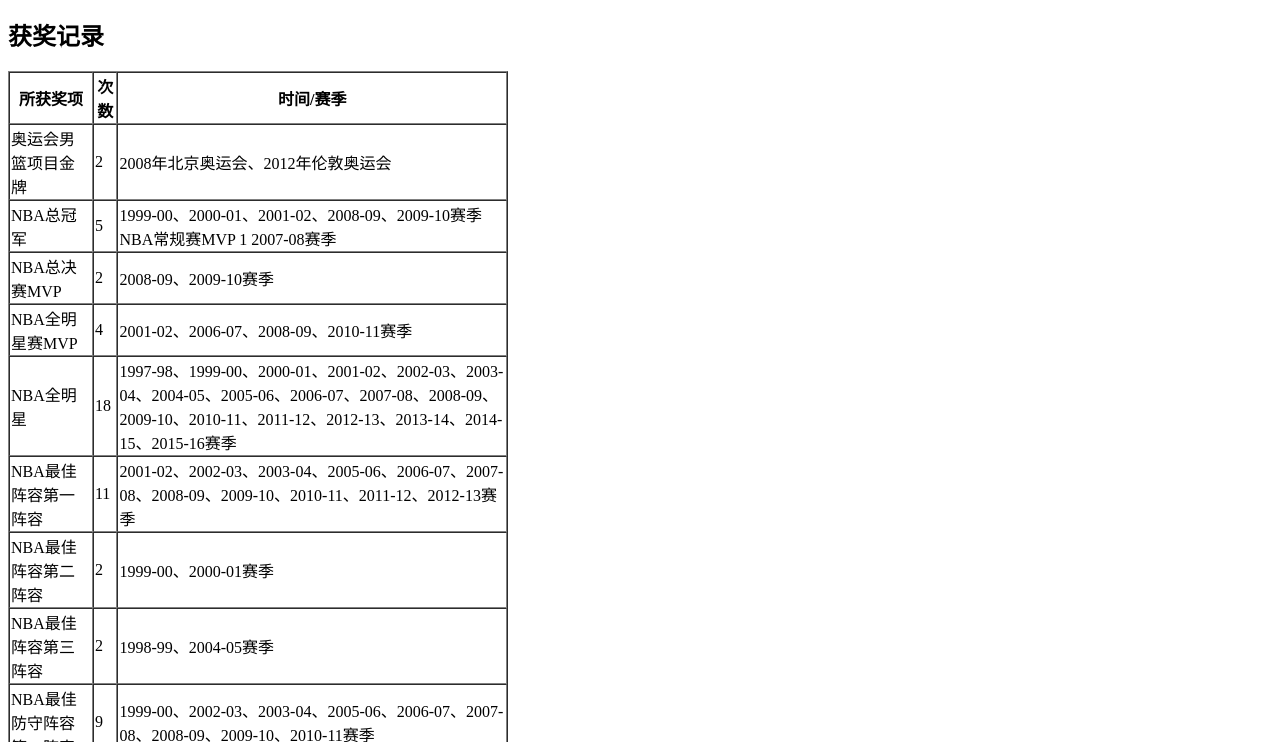
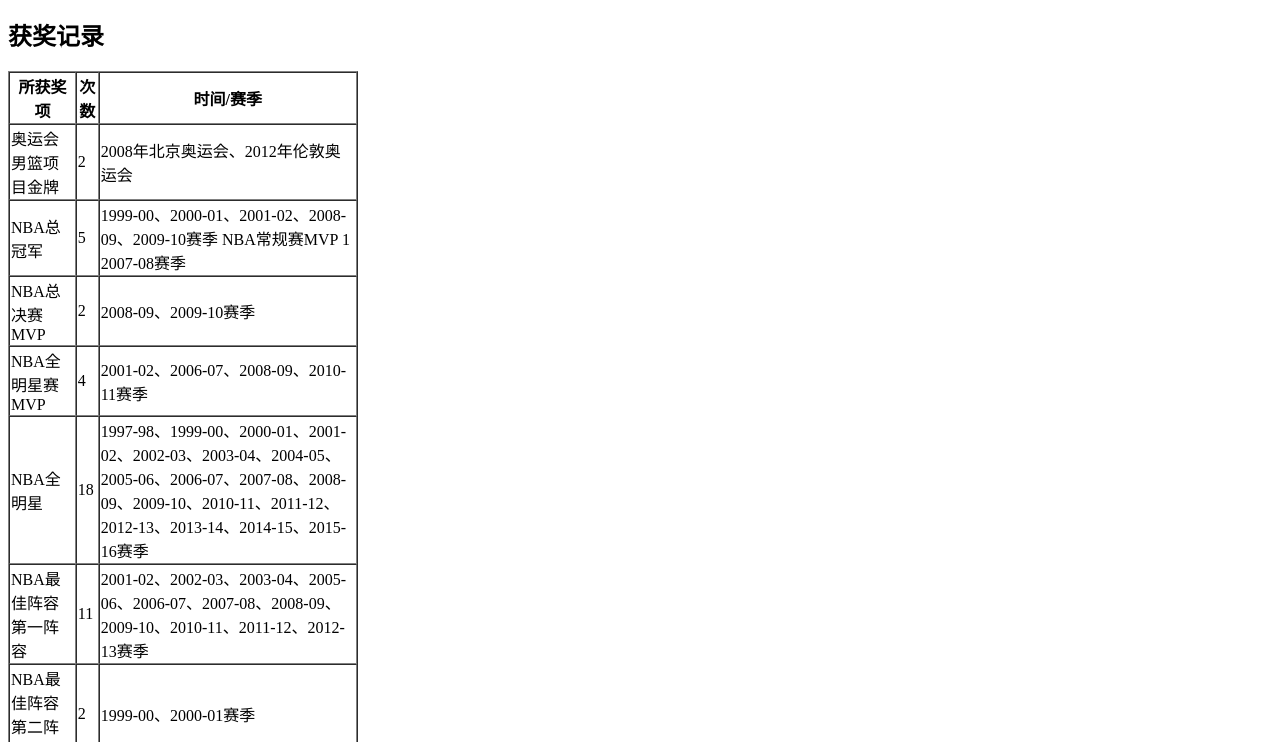
Before and after one commit to NiceyLai/kobe, a plain HTML site: page index.html in a window 1280 px wide. Shown: the part 798-1540 px from the top of the page. Drawn offline with Linux system fonts and the light colour scheme.

```diff
--- a/index.html
+++ b/index.html
@@ -57,7 +57,7 @@
     </ul>
 
     <h2 id="notes">获奖记录</h2>
-    <table width="500" border="1" cellspacing="0" border-collapse="collapse">
+    <table width="350" border="1" cellspacing="0" border-collapse="collapse">
       <thead>
         <tr>
           <th>所获奖项</th>
```
